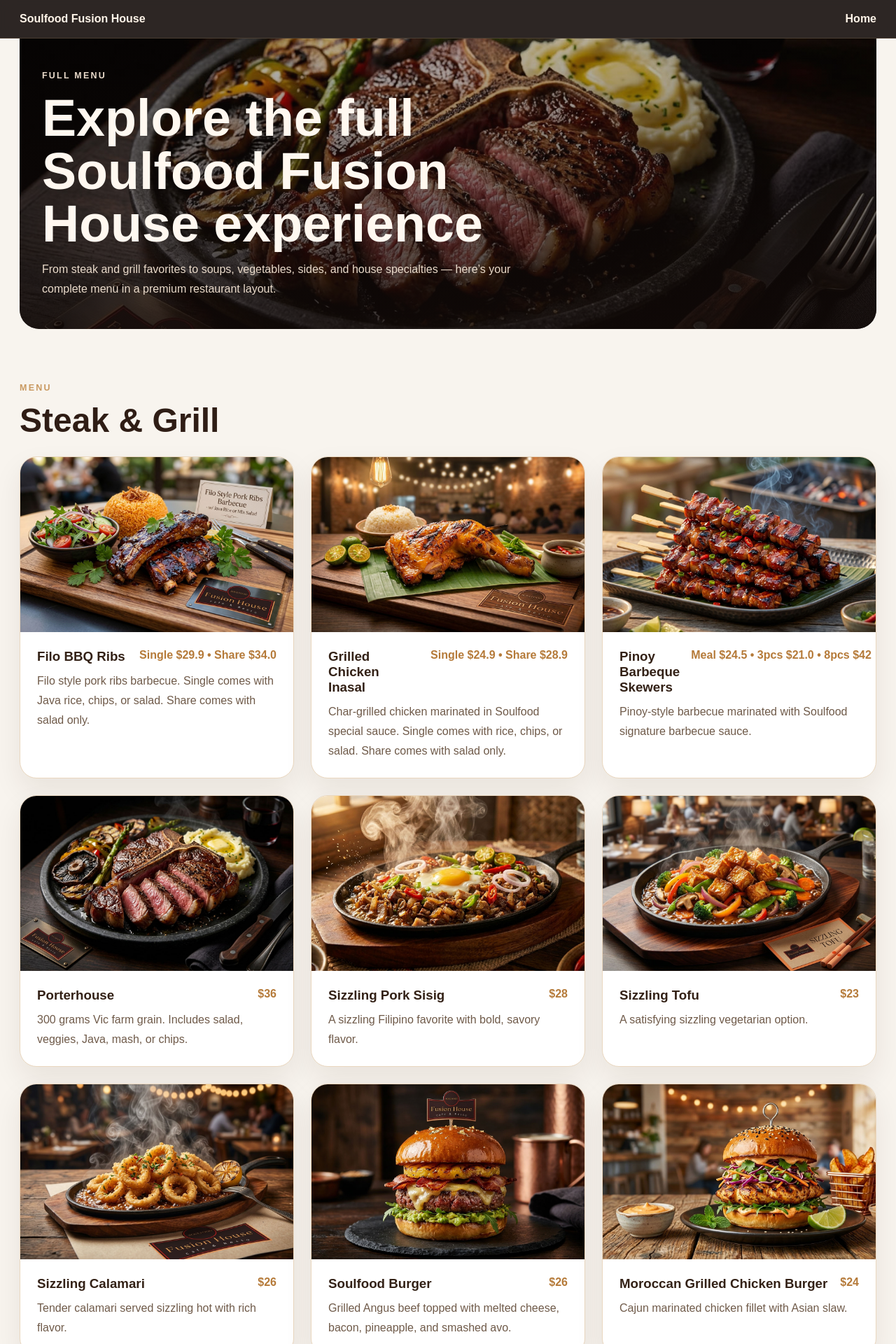
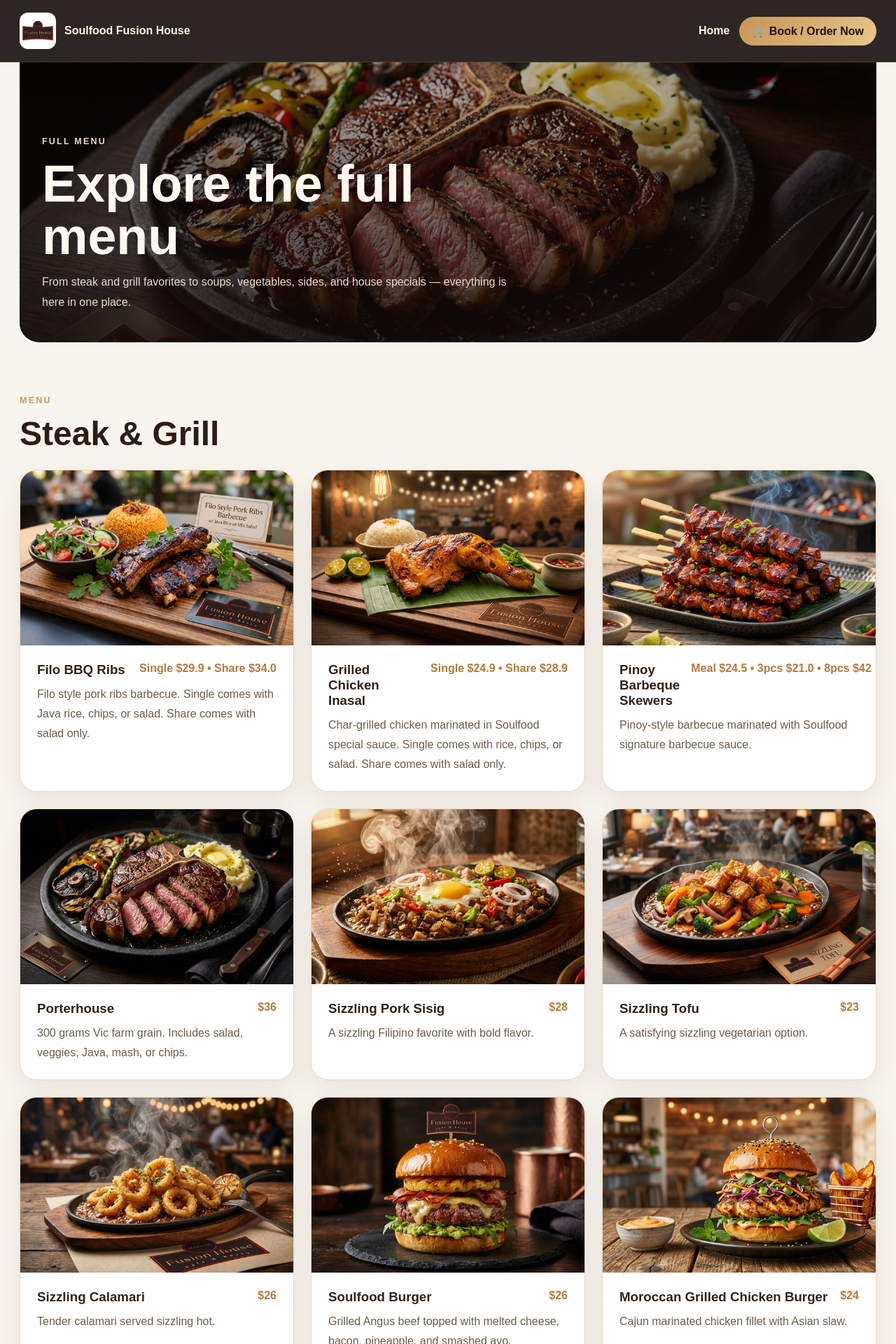
Before and after one commit to kantterosclothingco-lab/soulfood-fusion-house, a Next.js app: page /menu in a window 1280 px wide. Shown: the top 1920 px of the page at 70% size. Built offline with nearby package versions, Linux system fonts and the light colour scheme.

Commit message:
Update menu.js

```diff
--- a/pages/menu.js
+++ b/pages/menu.js
@@ -37,7 +37,7 @@ const menuSections = [
         name: "Sizzling Pork Sisig",
         price: "$28",
         image: "/images/menu/sizzling-pork-sisig.jpg",
-        description: "A sizzling Filipino favorite with bold, savory flavor.",
+        description: "A sizzling Filipino favorite with bold flavor.",
       },
       {
         name: "Sizzling Tofu",
@@ -49,7 +49,7 @@ const menuSections = [
         name: "Sizzling Calamari",
         price: "$26",
         image: "/images/menu/sizzling-calamari.jpg",
-        description: "Tender calamari served sizzling hot with rich flavor.",
+        description: "Tender calamari served sizzling hot.",
       },
       {
         name: "Soulfood Burger",
@@ -85,25 +85,25 @@ const menuSections = [
         name: "Lomi Noodle Soup",
         price: "$28",
         image: "/images/menu/lomi-noodle-soup.jpg",
-        description: "Comforting noodle soup with a rich and satisfying broth.",
+        description: "Comforting noodle soup with a rich broth.",
       },
       {
         name: "Pork Sinigang",
         price: "$34",
         image: "/images/menu/pork-sinigang.jpg",
-        description: "Classic sour Filipino soup with pork and comforting depth.",
+        description: "Classic sour Filipino soup with pork.",
       },
       {
         name: "Beef Nilaga",
         price: "$36",
         image: "/images/menu/beef-nilaga.jpg",
-        description: "A hearty beef soup perfect for warm comfort dining.",
+        description: "A hearty beef soup perfect for comfort meals.",
       },
       {
         name: "Sinigang Barramundi Fish",
         price: "$36",
         image: "/images/menu/sinigang-barramundi-fish.jpg",
-        description: "Barramundi in a sour soup base with vibrant Filipino flavor.",
+        description: "Barramundi in a sour soup base with bright flavor.",
       },
     ],
   },
@@ -114,7 +114,7 @@ const menuSections = [
         name: "Chopseuy / Mix Vegetables (VG) (GF)",
         price: "$23",
         image: "/images/menu/chopseuy-mix-vegetables.jpg",
-        description: "Fresh mixed vegetables cooked in a flavorful savory style.",
+        description: "Fresh mixed vegetables cooked in a savory style.",
       },
       {
         name: "Pakbet",
@@ -138,7 +138,7 @@ const menuSections = [
         name: "Asian Fried Calamari",
         price: "$17.60",
         image: "/images/menu/asian-fried-calamari.jpg",
-        description: "Crispy calamari with salad, yosu mayo, and signature vinegar dip.",
+        description: "Crispy calamari with salad, mayo, and signature vinegar dip.",
       },
       {
         name: "Pork Spring Roll (Shang-hai)",
@@ -161,7 +161,7 @@ const menuSections = [
         name: "Steam Rice",
         price: "$7",
         image: "/images/menu/steam-rice.jpg",
-        description: "Simple steamed rice, perfect with mains and grill dishes.",
+        description: "Simple steamed rice for any meal.",
       },
       {
         name: "Young Chow Fried Rice (Family Share)",
@@ -173,7 +173,7 @@ const menuSections = [
         name: "Java Rice",
         price: "$9",
         image: "/images/menu/java-rice.jpg",
-        description: "A signature side with deeper seasoned flavor.",
+        description: "A seasoned side with bold flavor.",
       },
       {
         name: "Garlic Rice",
@@ -191,7 +191,7 @@ const menuSections = [
         name: "Steam Vegetables",
         price: "$15",
         image: "/images/menu/steam-vegetables.jpg",
-        description: "A lighter side option with fresh seasonal vegetables.",
+        description: "A lighter side with fresh vegetables.",
       },
     ],
   },
@@ -202,7 +202,7 @@ const menuSections = [
         name: "Beef Tapa Salad",
         price: "$24.19",
         image: "/images/menu/beef-tapa-salad.jpg",
-        description: "A lighter but flavorful tapa option served as a salad.",
+        description: "A lighter tapa option served as a salad.",
       },
       {
         name: "Prawn & Avo Salad",
@@ -214,19 +214,19 @@ const menuSections = [
         name: "Crispy Pork Belly (Bagnet)",
         price: "$26.00",
         image: "/images/menu/crispy-pork-belly-bagnet.jpg",
-        description: "Golden crispy pork belly with rich savory flavor.",
+        description: "Golden crispy pork belly with rich flavor.",
       },
       {
         name: "Chicken Adobo w/ Egg",
         price: "$28.60",
         image: "/images/menu/chicken-adobo-egg.jpg",
-        description: "Classic adobo served with egg for added richness.",
+        description: "Classic adobo served with egg.",
       },
       {
         name: "Beef Tapa (Tapsilog)",
         price: "$28.60",
         image: "/images/menu/beef-tapa-tapsilog.jpg",
-        description: "A soulful classic with bold beef flavor and comfort.",
+        description: "A house favorite with bold beef flavor.",
       },
       {
         name: "Crispy Pata Family Size",
@@ -238,13 +238,13 @@ const menuSections = [
         name: "Beef Brisket Kare-kare (Share)",
         price: "$34.0",
         image: "/images/menu/beef-brisket-kare-kare.jpg",
-        description: "Beef brisket in a rich and comforting kare-kare style.",
+        description: "Beef brisket in a rich kare-kare style.",
       },
       {
         name: "Creamy Barra Fish",
         price: "$26",
         image: "/images/menu/creamy-barra-fish.jpg",
-        description: "Barramundi with a creamy finish and savory flavor.",
+        description: "Barramundi with a creamy savory finish.",
       },
       {
         name: "Crispy Fried Tilapia (Whole Fish)",
@@ -262,7 +262,7 @@ const menuSections = [
         name: "Dinuguan sa Gata",
         price: "$25.0",
         image: "/images/menu/dinuguan-sa-gata.jpg",
-        description: "A rich house specialty with a deep savory character.",
+        description: "A rich house specialty with deep savory flavor.",
       },
     ],
   },
@@ -306,23 +306,32 @@ export default function MenuPage() {
       </Head>
 
       <header className="topbar">
-        <Link href="/" className="brand">
-          Soulfood Fusion House
+        <Link href="/" className="brand brandWithLogo">
+          <img
+            src="/images/logo/logo.png"
+            alt="Soulfood Fusion House Logo"
+            className="logo"
+          />
+          <span>Soulfood Fusion House</span>
         </Link>
+
         <nav className="nav">
           <Link href="/">Home</Link>
+          <a href="#top" className="orderBtn">
+            🛒 Book / Order Now
+          </a>
         </nav>
       </header>
 
-      <main className="menuPage">
+      <main className="menuPage" id="top">
         <section className="menuHero">
           <div className="menuHeroOverlay" />
           <div className="menuHeroContent">
             <p className="sectionLabel light">Full Menu</p>
-            <h1>Explore the full Soulfood Fusion House experience</h1>
+            <h1>Explore the full menu</h1>
             <p>
-              From steak and grill favorites to soups, vegetables, sides, and house
-              specialties — here’s your complete menu in a premium restaurant layout.
+              From steak and grill favorites to soups, vegetables, sides, and
+              house specials — everything is here in one place.
             </p>
           </div>
         </section>
@@ -378,11 +387,43 @@ export default function MenuPage() {
           background: rgba(17, 10, 8, 0.88);
           backdrop-filter: blur(10px);
           border-bottom: 1px solid rgba(212, 174, 112, 0.18);
+          flex-wrap: wrap;
+          gap: 14px;
         }
 
         .brand,
         .nav a {
           color: #fff4e8;
+          font-weight: 700;
+        }
+
+        .brandWithLogo {
+          display: flex;
+          align-items: center;
+          gap: 12px;
+        }
+
+        .logo {
+          width: 52px;
+          height: 52px;
+          object-fit: contain;
+          border-radius: 12px;
+          background: white;
+          padding: 4px;
+        }
+
+        .nav {
+          display: flex;
+          gap: 14px;
+          align-items: center;
+          flex-wrap: wrap;
+        }
+
+        .orderBtn {
+          padding: 11px 18px;
+          border-radius: 999px;
+          background: linear-gradient(135deg, #c79356, #e7c78a);
+          color: #1e120d !important;
           font-weight: 700;
         }
 
@@ -406,7 +447,11 @@ export default function MenuPage() {
         .menuHeroOverlay {
           position: absolute;
           inset: 0;
-          background: linear-gradient(180deg, rgba(18, 10, 8, 0.28), rgba(18, 10, 8, 0.82));
+          background: linear-gradient(
+            180deg,
+            rgba(18, 10, 8, 0.28),
+            rgba(18, 10, 8, 0.82)
+          );
         }
 
         .menuHeroContent {
```
